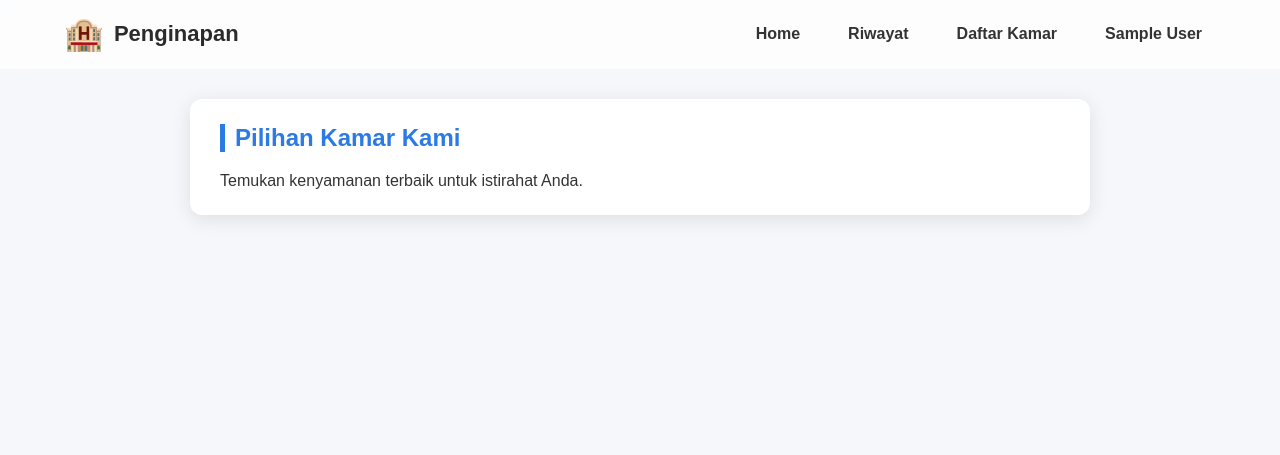
After one commit to EzraAditya/TubesPWD, a PHP site: page /views/daftar_kamar.php in a window 1280 px wide. The commit adds this page. Shown: the top 455 px of the page. Run offline with PHP 8.4, Linux system fonts and the light colour scheme; the visitor is signed in with stand-in values (Sample User, id 1); data that the repository does not hold is empty.

Commit message:
-Header ditambah daftar kamar . -views daftar kamar juga di buat. -Tambahan di asset ada folder image buatnyimpen gambar

```diff
--- a/includes/header.php
+++ b/includes/header.php
@@ -30,6 +30,8 @@ if (!isset($_SESSION)) { session_start(); }
         <nav class="header-nav">
             <a href="dashboard.php">Home</a>
             <a href="riwayat.php">Riwayat</a>
+            <a href="daftar_kamar.php">Daftar Kamar</a>
+
             <a href="profil.php"><strong><?php echo $_SESSION['nama']; ?></strong></a>
         </nav>
     </div>
--- /dev/null
+++ b/views/daftar_kamar.php
@@ -0,0 +1,44 @@
+<?php
+session_start();
+include '../actions/connection.php';
+
+if (!isset($_SESSION['id_user'])) { header("Location: login.php"); exit; }
+
+include '../includes/header.php';
+?>
+
+<div class="container">
+    <h2>Pilihan Kamar Kami</h2>
+    <p>Temukan kenyamanan terbaik untuk istirahat Anda.</p>
+
+    <div class="room-grid">
+        <?php
+        // Ambil data kamar dari database
+        $query = mysqli_query($conn, "SELECT * FROM kamar");
+
+        while($kamar = mysqli_fetch_assoc($query)) {
+            // Gambar Random (karena belum ada kolom foto di DB)
+            $gambar = "https://images.unsplash.com/photo-1611892440504-42a792e24d32?auto=format&fit=crop&w=500&q=80";
+        ?>
+
+        <div class="room-card">
+            <img src="<?php echo $gambar; ?>" alt="Kamar" class="room-img" />
+
+            <div class="room-content">
+                <div class="room-title"><?php echo $kamar['tipe_kamar']; ?></div>
+                <div class="room-price">Rp <?php echo number_format($kamar['harga']); ?> / malam</div>
+
+                <p class="room-desc-short">
+                    Fasilitas: <?php echo $kamar['fasilitas']; ?><br>
+                    Lantai: <?php echo $kamar['lantai']; ?> | Kapasitas: <?php echo $kamar['kapasitas']; ?> Orang
+                </p>
+
+                <a href="detail_kamar.php?id=<?php echo $kamar['id_kamar']; ?>" class="btn-detail">Lihat Detail & Booking</a>
+            </div>
+        </div>
+
+        <?php } ?>
+    </div>
+</div>
+
+<?php include '../includes/footer.php'; ?>
```
